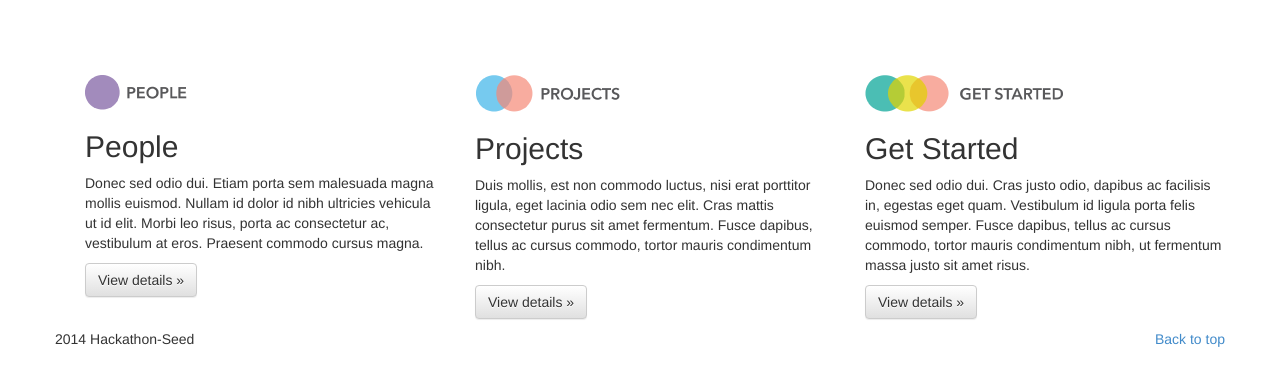
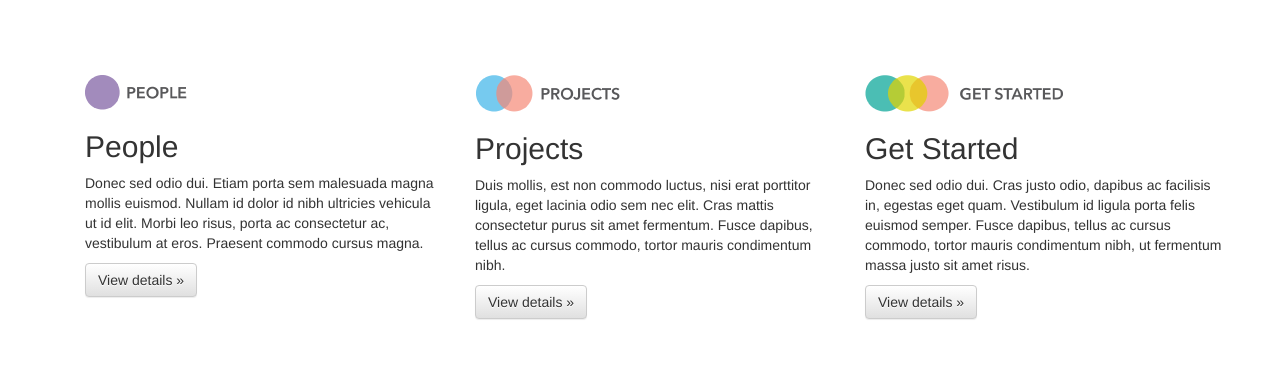
Before and after one commit to GeoffColburn/hackathon, a plain HTML site: page ui/index.html in a window 1280 px wide. Shown: the part 241-626 px from the top of the page. Drawn offline with nearby package versions, Linux system fonts and the light colour scheme; some packages are replaced by stand-ins of ours; no server answers.

Commit message:
remove footer text

```diff
--- a/ui/index.html
+++ b/ui/index.html
@@ -89,13 +89,6 @@
 
 <!-- FOOTER -->
 <footer>
-    <div class="container">
-        <div class="row">
-            <p class="pull-right"><a href="#">Back to top</a></p>
-
-            <p>2014 Hackathon-Seed
-        </div>
-    </div>
 
 </footer>
 
```
